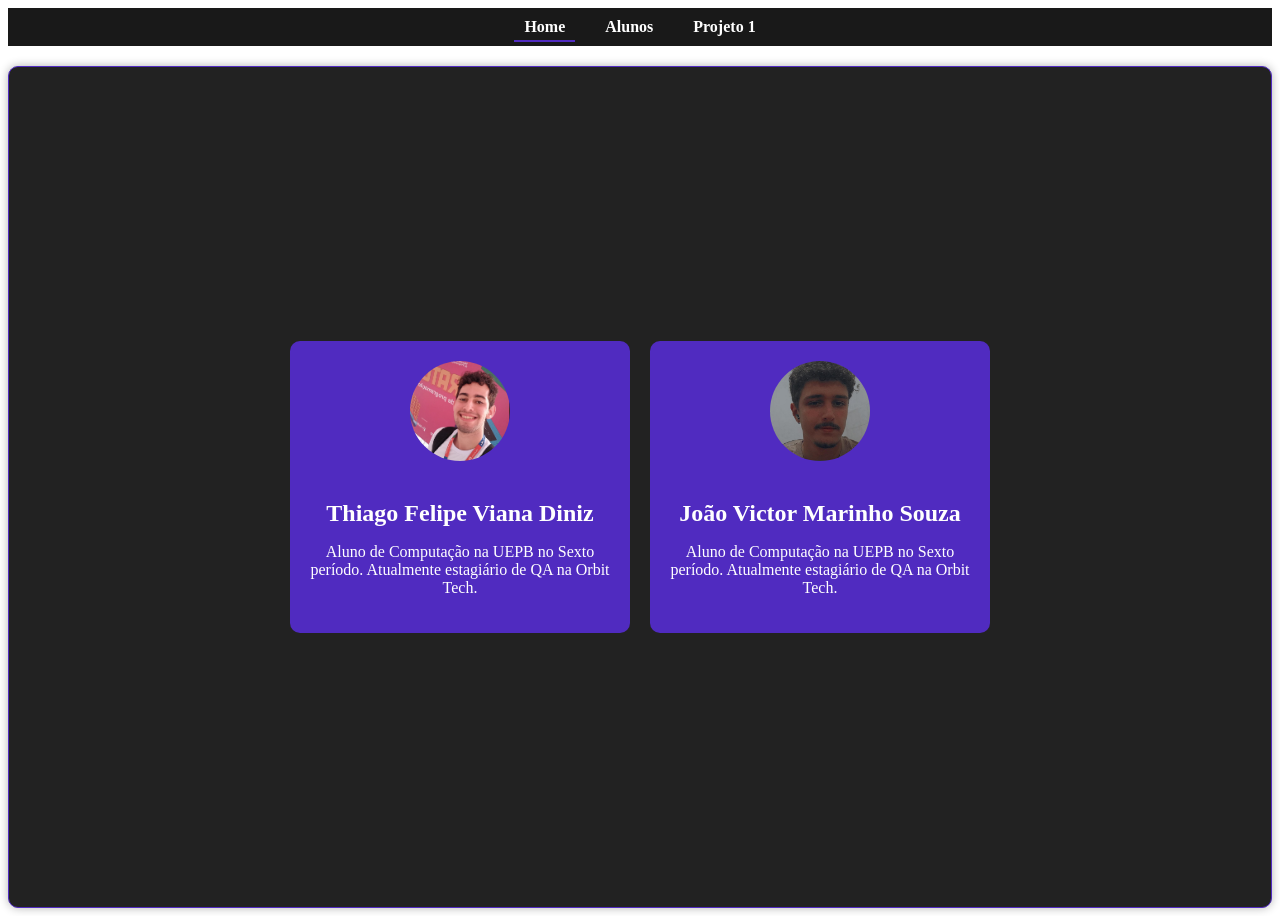
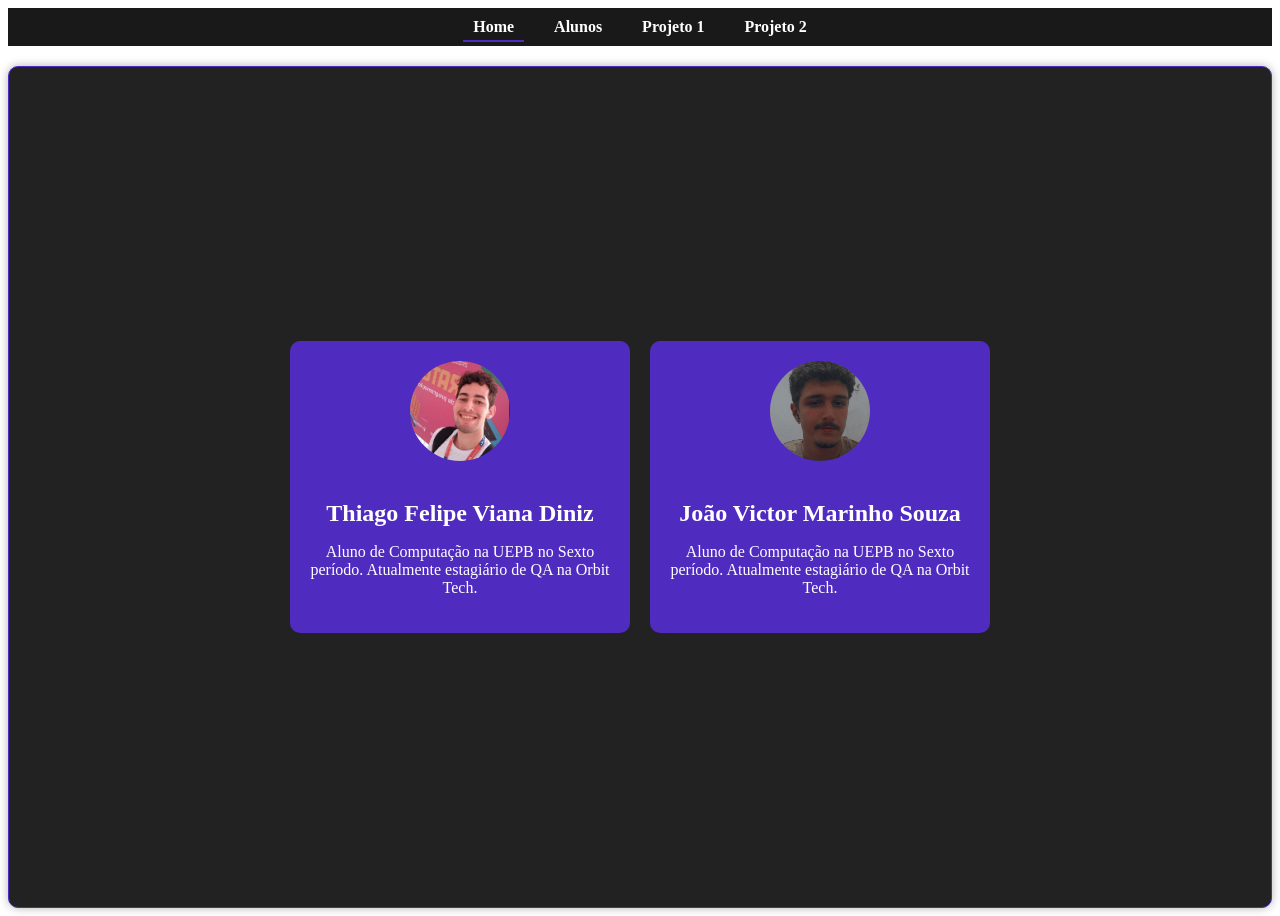
Before and after one commit to hjmartins/computacao-grafica, a React (Create React App) app in the folder frontend/: page /sobre in a window 1280 px wide. Built offline with nearby package versions, Linux system fonts and the light colour scheme.

Commit message:
Thigas att total

```diff
--- a/frontend/src/components/PagesMenu.js
+++ b/frontend/src/components/PagesMenu.js
@@ -2,7 +2,7 @@ const PagesMenu = {
     HOME: { key: '', title: 'Home' },
     ALUNOS: { key: 'sobre', title: 'Alunos' },
     PROJETO1: { key: 'projeto', title: 'Projeto 1'},
-    // PROJETO2: { key: 'projeto', title: 'Projeto 2'}
+    PROJETO2: { key: 'projeto', title: 'Projeto 2'}
 };
 
 module.exports = PagesMenu;
```
